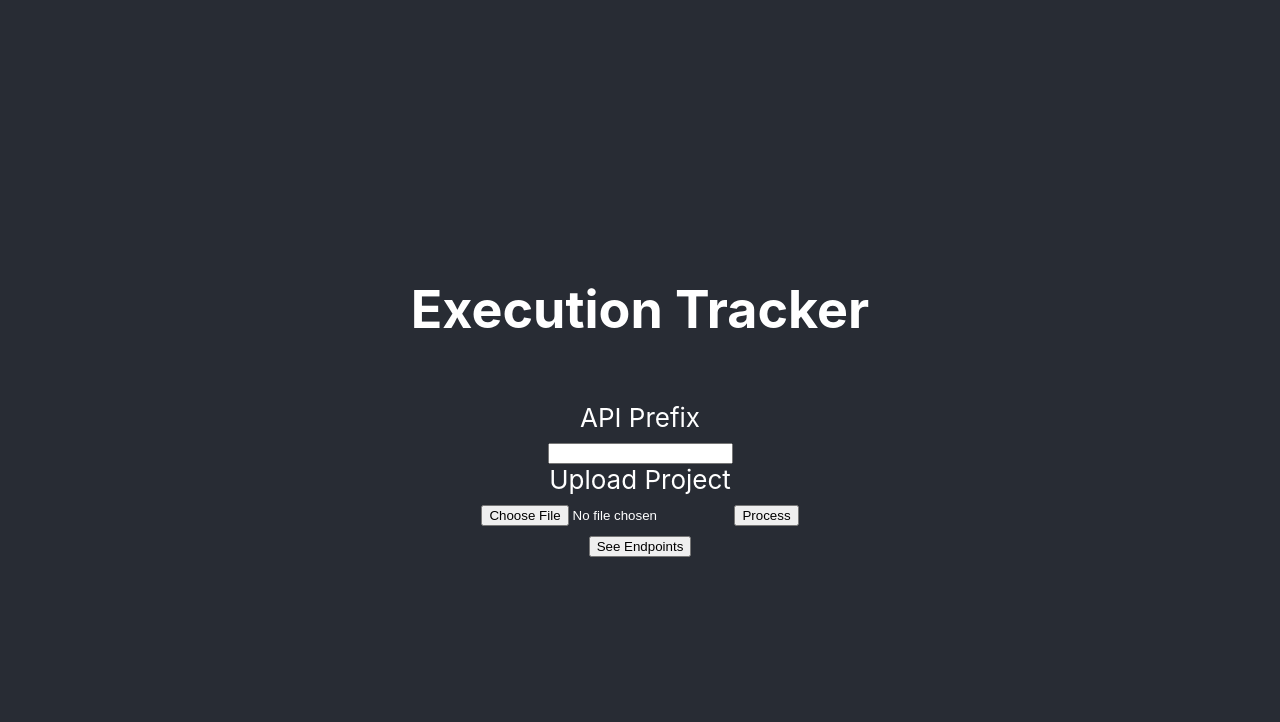
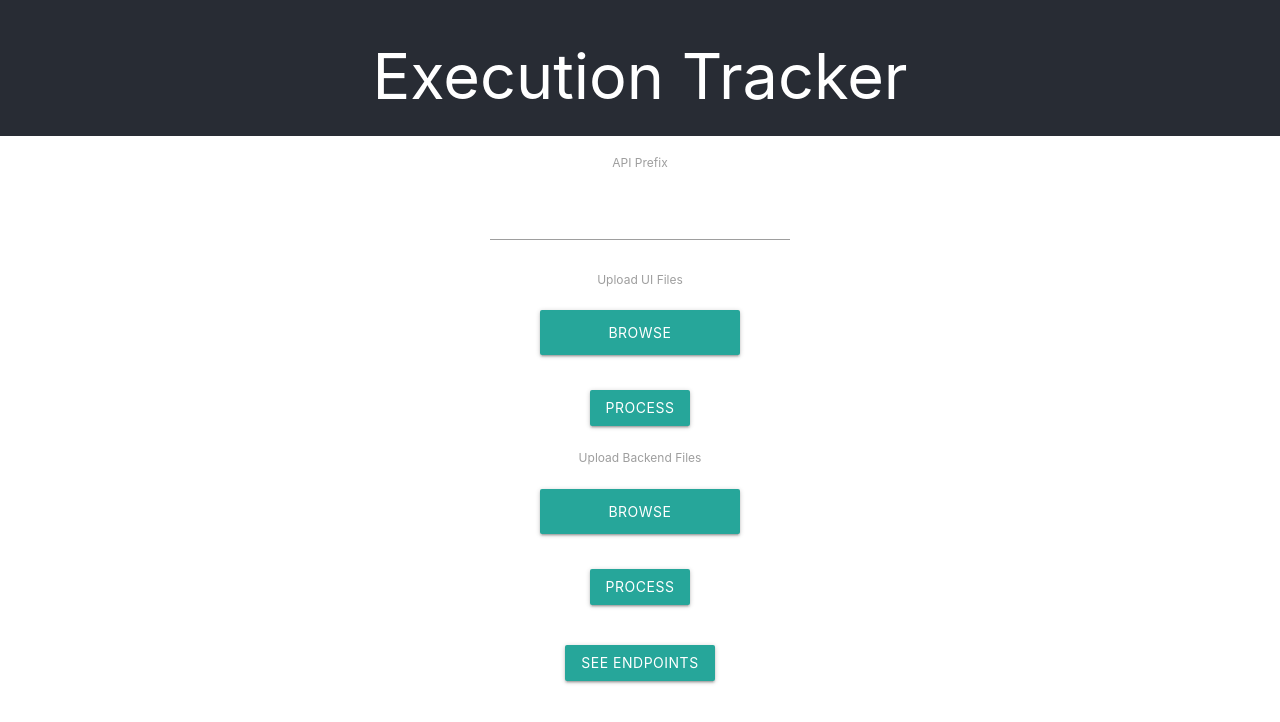
Before and after one commit to margyrop/execution-tracker, a React (Create React App) app: page / in a window 1280 px wide. Shown: the top 722 px of the page. Built offline with nearby package versions, Linux system fonts and the light colour scheme.

Commit message:
Support backend
Support backend

```diff
--- a/package.json
+++ b/package.json
@@ -6,6 +6,7 @@
     "@testing-library/jest-dom": "^5.16.3",
     "@testing-library/react": "^12.1.4",
     "@testing-library/user-event": "^13.5.0",
+    "materialize-css": "^1.0.0-rc.2",
     "react": "^18.0.0",
     "react-dom": "^18.0.0",
     "react-scripts": "5.0.0",
--- a/public/index.html
+++ b/public/index.html
@@ -3,6 +3,7 @@
   <head>
     <meta charset="utf-8" />
     <link rel="icon" href="%PUBLIC_URL%/favicon.ico" />
+    <link rel="stylesheet" href="https://cdnjs.cloudflare.com/ajax/libs/materialize/1.0.0-rc.2/css/materialize.min.css">
     <meta name="viewport" content="width=device-width, initial-scale=1" />
     <meta name="theme-color" content="#000000" />
     <meta
--- a/src/App.css
+++ b/src/App.css
@@ -15,7 +15,6 @@
 
 .App-header {
   background-color: #282c34;
-  min-height: 100vh;
   display: flex;
   flex-direction: column;
   align-items: center;
--- a/src/App.js
+++ b/src/App.js
@@ -6,8 +6,8 @@ function App() {
     <div className="App">
       <header className="App-header">
         <h1>Execution Tracker</h1>
-        <FileLoader></FileLoader>
       </header>
+      <FileLoader></FileLoader>
     </div>
   );
 }
--- /dev/null
+++ b/src/components/FileLoader.css
@@ -0,0 +1,32 @@
+.browse {
+    float: none !important;
+    width: 200px;
+}
+
+.browse-input {
+    width: 200px !important;
+    float: none !important;
+
+    margin: auto !important;
+}
+
+.loading-bar-container {
+    width: 400px;
+    background-color: grey;
+    height: 30px;
+    position: relative;
+    margin: auto;
+}
+
+.loading-bar {
+    background: green;
+    display: block;
+    height: 30px;
+    box-shadow: inset 0px 0px 10px -1px white;
+}
+
+.api-prefix {
+    color: black;
+    text-align: center;
+    width: 300px !important;
+}
--- a/src/components/FileLoader.js
+++ b/src/components/FileLoader.js
@@ -1,16 +1,36 @@
 import React from "react";
+import './FileLoader.css';
+const UI = "UI";
+const BACKEND = "BACKEND";
 
 class FileLoader extends React.Component {
     constructor(props) {
         super();
         this.state = {
-            filesUploaded: props.filesUploaded,
+            filesUploadedUI: [],
+            filesUploadedBackend: [],
             apiPrefix: "",
             currentFile: "",
             endpoints: [],
             endpointComp: "",
-            index: 0
+            index: 0,
+            uploadType: "",
+            processUIDisabled: false,
+            processBackendDisabled: false,
+            methodEndpointMap: []
         };
+    }
+
+    addFilesUI(e) {
+        this.setState({
+            uploadType: UI
+        }, () => this.addFiles(e));
+    }
+
+    addFilesBackend(e) {
+        this.setState({
+            uploadType: BACKEND
+        }, () => this.addFiles(e));
     }
 
     addFiles(e) {
@@ -29,9 +49,14 @@ class FileLoader extends React.Component {
                     this.addDirectory(item, fileList);
                 }
             }
-            this.setState({
-                filesUploaded: fileList
-            });
+            this.state.uploadType === UI ?
+                this.setState({
+                    filesUploadedUI: fileList
+                })
+                :
+                this.setState({
+                    filesUploadedBackend: fileList
+                });
             return;
         }
 
@@ -42,9 +67,14 @@ class FileLoader extends React.Component {
             return;
         }
 
-        this.setState({
-            filesUploaded: files
-        });
+        this.state.uploadType === UI ?
+            this.setState({
+                filesUploadedUI: files
+            })
+            :
+            this.setState({
+                filesUploadedBackend: files
+            });
     }
 
     addDirectory(item, files) {
@@ -63,17 +93,37 @@ class FileLoader extends React.Component {
         }
     }
 
+    readFileUI() {
+        this.setState({
+            processUIDisabled: true
+        });
+        this.readFile();
+    }
+
+    readFileBackend() {
+        this.setState({
+            processBackendDisabled: true
+        });
+        this.readFile();
+    }
+
     readFile() {
         var reader = new FileReader();
-        if (this.state.index >= this.state.filesUploaded.length) return;
-        var file = this.state.filesUploaded[this.state.index];
+        if (this.state.index >= (this.state.uploadType === UI ? this.state.filesUploadedUI.length : this.state.filesUploadedBackend.length)) {
+            this.setState({index: 0});
+            return;
+        }
+        var file = this.state.uploadType === UI ? this.state.filesUploadedUI[this.state.index] : this.state.filesUploadedBackend[this.state.index];
         reader.onload = this.fileLoad.bind(this);
         reader.readAsText(file);
     }
 
     fileLoad(e) {
         // get file content
-        this.readFileHelper(e.target.result);
+        if(this.state.uploadType === UI)
+            this.readFileHelperUI(e.target.result);
+        else
+            this.readFileHelperBackend(e.target.result);
         // do sth with bin
         this.setState({
             index: this.state.index + 1
@@ -81,7 +131,23 @@ class FileLoader extends React.Component {
         this.readFile();
     }
 
-    readFileHelper(currentFile) {
+    readFileHelperBackend(currentFile) {
+        let index = -1;
+        let methodName = "";
+        let methodIndex = -1;
+        let methodEndIndex = -1;
+        this.state.endpoints.forEach(endpoint => {
+            index = currentFile.indexOf(endpoint);
+            if (index !== -1) {
+                methodIndex = currentFile.indexOf(' ', currentFile.indexOf('public ', index)) + 1;
+                methodEndIndex = currentFile.indexOf(')', methodIndex + 1);
+                methodName = currentFile.substring(methodIndex, methodEndIndex);
+                this.state.methodEndpointMap.push({endpoint: endpoint, method: methodName});
+            }
+        });
+    }
+
+    readFileHelperUI(currentFile) {
         let index = currentFile.indexOf(this.state.apiPrefix);
         let closingIndex = index + this.state.apiPrefix.length;
         if (index !== -1) {
@@ -99,11 +165,11 @@ class FileLoader extends React.Component {
             if (closingIndex !== index + this.state.apiPrefix.length) {
                 let endpoint = currentFile.substring(index + 1, closingIndex);
                 console.log(endpoint);
-                if(!this.state.endpoints.includes(endpoint)){
+                if (!this.state.endpoints.includes(endpoint)) {
                     this.state.endpoints.push(endpoint);
                 }
             }
-            this.readFileHelper(currentFile.substring(closingIndex + 1));
+            this.readFileHelperUI(currentFile.substring(closingIndex + 1));
         }
     }
 
@@ -137,18 +203,42 @@ class FileLoader extends React.Component {
                         </label>
                     </div>
                     <div className="row">
-                        <input type="text" id="apiPrefix" onChange={this.apiPrefixChanged.bind(this)} />
+                        <input className="api-prefix" type="text" id="apiPrefix" onChange={this.apiPrefixChanged.bind(this)} />
                     </div>
                     <div className="row">
-                        <label>
-                            Upload Project
-                        </label>
+                        <label>Upload UI Files</label>
                     </div>
                     <div className="row">
-                        <input type="file" id="projectUpload" directory="" webkitdirectory="" onChange={this.addFiles.bind(this)} />
-                        <button type="button" onClick={this.readFile.bind(this)}>Process</button>
+                        <div class="file-field input-field">
+                            <div class="btn browse">
+                                <span>Browse</span>
+                                <input className="browse-input" type="file" id="projectUploadUI" directory="" webkitdirectory="" onChange={this.addFilesUI.bind(this)} />
+                            </div>
+                        </div>
                     </div>
-                    <button type="button" onClick={this.loadEndpoints.bind(this)}>See Endpoints</button>
+                    <div className="row">
+                        <button disabled={this.state.processUIDisabled} className="btn" type="button" onClick={this.readFileUI.bind(this)}>Process</button>
+                    </div>
+                    <div className="row">
+                        <label>Upload Backend Files</label>
+                    </div>
+                    <div className="row">
+                        <div class="file-field input-field">
+                            <div class="btn browse">
+                                <span>Browse</span>
+                                <input className="browse-input" type="file" id="projectUploadBackend" directory="" webkitdirectory="" onChange={this.addFilesBackend.bind(this)} />
+                            </div>
+                        </div>
+                    </div>
+                    <div className="row">
+                        <button disabled={this.state.processBackendDisabled} className="btn" type="button" onClick={this.readFileBackend.bind(this)}>Process</button>
+                    </div>
+                    <div className="row">
+                        <div className="loading-bar-container" style={{display: this.state.processBackendDisabled ? 'block' : 'none'}}>
+                            <div className="loading-bar" style={{width: this.state.index !== 0 ? `${(this.state.index / this.state.filesUploadedBackend.length) * 400}px` : '400px'}}></div>
+                        </div>
+                    </div>
+                    <button className="btn" type="button" onClick={this.loadEndpoints.bind(this)}>See Endpoints</button>
                 </form>
             </div>
         );
```
